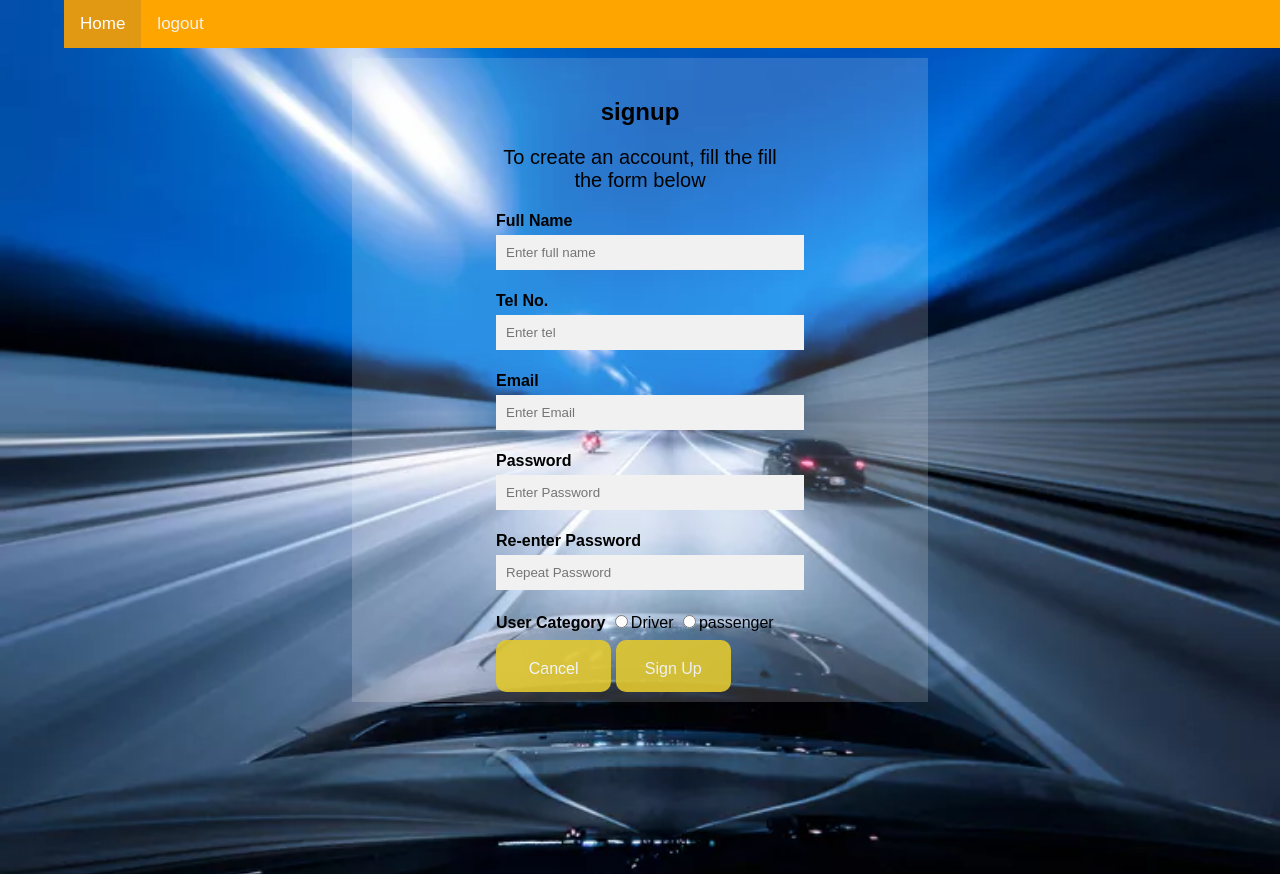
After one commit to nokitoi/RideMyWay, a Python web app: template UI/templates/signup.html in a window 1280 px wide. The commit adds this page. Run offline with Jinja, Linux system fonts and the light colour scheme; the template is opened without the code that fills it, so the values that code supplies are empty.

Commit message:
user signup page

```diff
--- a/UI/templates/index.html
+++ b/UI/templates/index.html
@@ -23,7 +23,6 @@
             </div>
 
         </div>
-
         <!...login form...!>
 
 <form class="content">
--- /dev/null
+++ b/UI/templates/signup.html
@@ -0,0 +1,46 @@
+<!DOCTYPE html>
+<html lang="en">
+<head>
+    <meta charset="UTF-8">
+    <meta name="viewport" content="width=device-width, initial-scale=1.0">
+    <meta http-equiv="X-UA-Compatible" content="ie=edge">
+    <title>signup</title>
+    <link href="../css/styles.css" rel="stylesheet" type="text/css" media="screen">
+
+</head>
+<body>
+    <div class="topnav">
+        <a class="active" href="index.html">Home</a>
+        <a href="index.html">logout</a>
+    </div>
+    <form class="content" action="" id="3">
+        <div class="container">
+            <b></b><br>
+            <h2>signup</h2>
+            <p>To create an account, fill the fill the form below</p>
+
+            <label for="name"><b>Full Name</b></label>
+            <input type="text" placeholder="Enter full name" name="name" required>
+
+            <label for="tel"><b>Tel No.</b></label>
+            <input type="text" placeholder="Enter tel" name="tel" required>
+
+            <label for="email"><b>Email</b></label>
+            <input type="email" placeholder="Enter Email" name="email" required>
+
+            <label for="psw"><b>Password</b></label>
+            <input type="password" placeholder="Enter Password" name="psw" required>
+
+            <label for="rpsw"><b>Re-enter Password</b></label>
+            <input type="password" placeholder="Repeat Password" name="rpsw" required>
+
+            <label for="user"><b>User Category</b></label>
+            <input type="radio" name="user" value="driver"/>Driver
+            <input type="radio" name="user" value="passenger"/>passenger<br>
+
+            <button type="button" class="btn">Cancel</button>
+            <button type="submit" class="btn">Sign Up</button>
+        </div>
+    </form>
+</body>
+</html>
```
